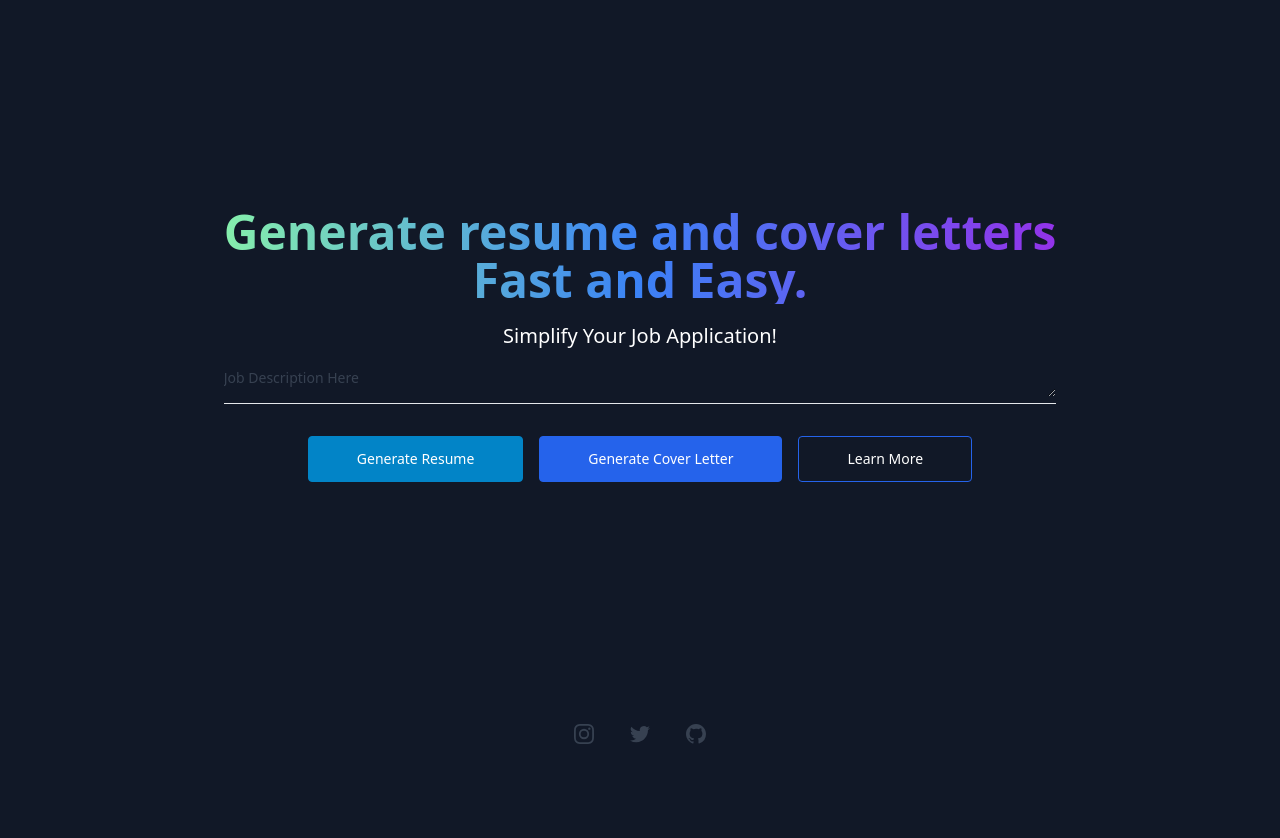
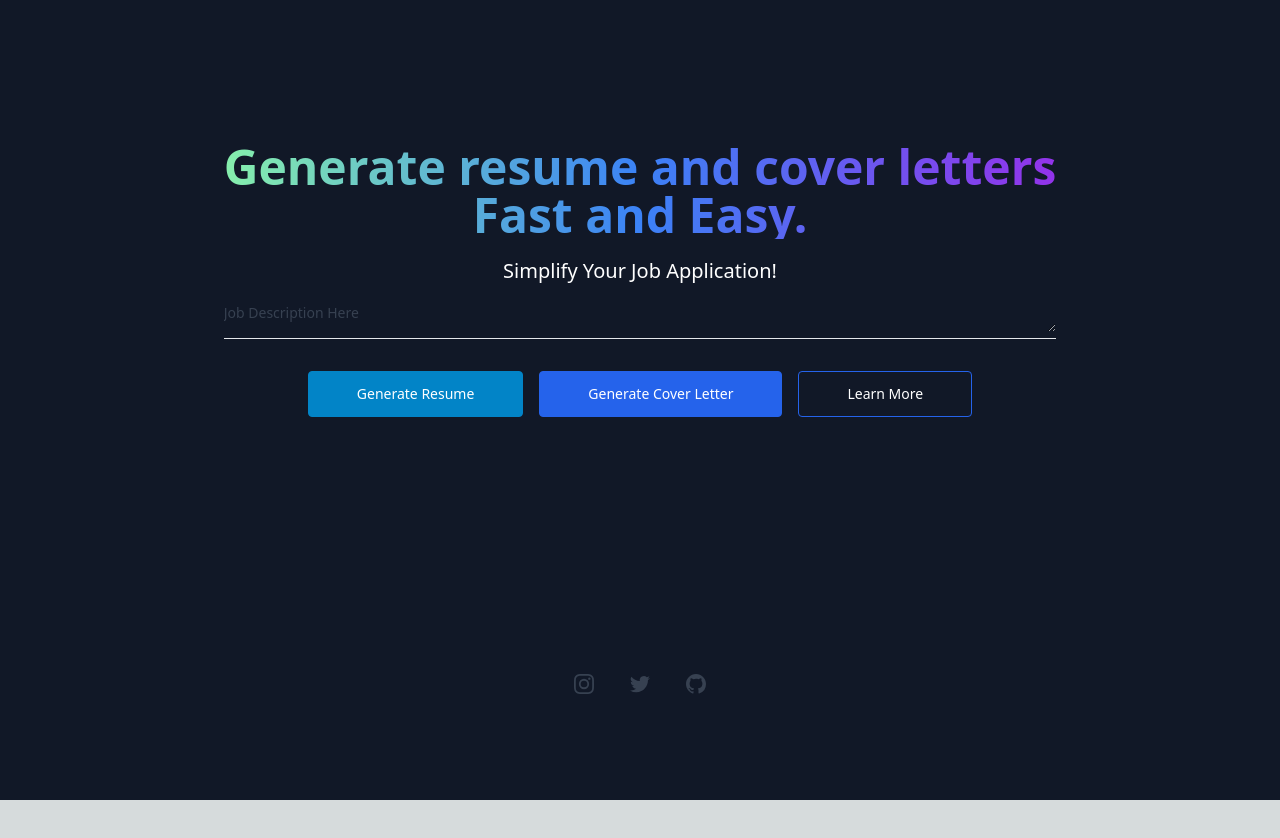
Before and after one commit to Archie818/jobeasy, a Next.js app: page / in a window 1280 px wide. Shown: the top 838 px of the page. After the commit the page ends 800 px from the top, so only its background shows below. Built offline with nearby package versions, Linux system fonts and the light colour scheme.

Commit message:
adjust screen

```diff
--- a/components/banner.tsx
+++ b/components/banner.tsx
@@ -5,7 +5,7 @@ export default function Banner() {
     <section className="bg-gray-900 text-white">
       <div
         className="mx-auto max-w-screen-xl px-4 py-32 lg:flex lg:items-center "
-        style={{ marginTop: "80px" }}
+        style={{ marginTop: "0px", minHeight: "70vh" }}
       >
         <div className="mx-auto max-w-4xl">
           <div className="text-center">
```
